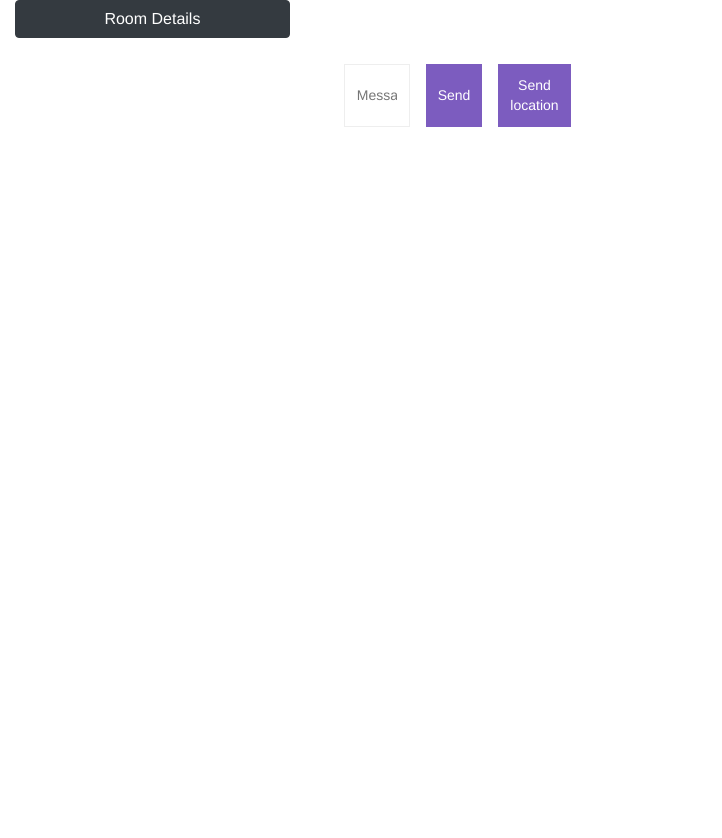
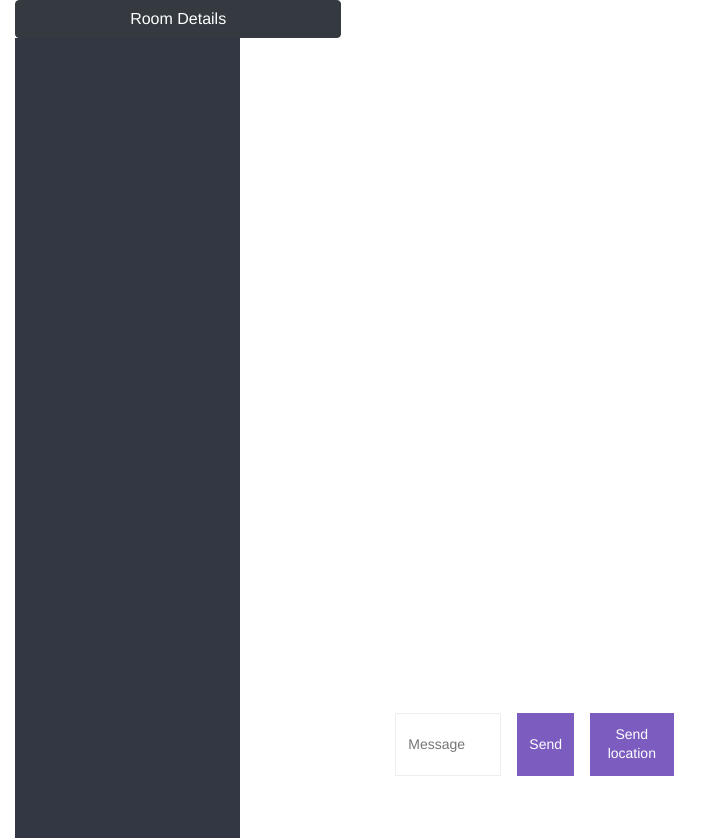
Before and after one commit to visheshshukla/Chat-Room, a website: page public/chat.html in a window 1280 px wide. Shown: the whole page, without its empty margins (0-722 px from the left). Before the commit the page ends 800 px from the top, so only its background shows below. Drawn offline with nearby package versions, Linux system fonts and the light colour scheme; no server answers.

Commit message:
sidebar collapse 2

```diff
--- a/public/chat.html
+++ b/public/chat.html
@@ -8,7 +8,7 @@
     <meta charset="utf-8">
     <meta name="viewport" content="width=device-width, initial-scale=1, shrink-to-fit=no">
     <link rel="stylesheet" href="https://cdn.jsdelivr.net/npm/bootstrap@4.5.3/dist/css/bootstrap.min.css" integrity="sha384-TX8t27EcRE3e/ihU7zmQxVncDAy5uIKz4rEkgIXeMed4M0jlfIDPvg6uqKI2xXr2" crossorigin="anonymous">
-    <link rel="stylesheet" href="/css/styles.css">
+    <link rel="stylesheet" href="/css/styles.min.css">
 </head>
 
 <body>
@@ -70,6 +70,18 @@
         </ol>
     </script>
 
+    <script>
+        function myFunction(x) {
+        if (x.matches) { // If media query matches
+        sidebar.classList.add('show');
+        }
+        }
+
+        var x = window.matchMedia("(min-width: 768px)")
+        myFunction(x) // Call listener function at run time
+        x.addListener(myFunction) // Attach listener function on state changes
+    </script>
+
     <script src="https://cdnjs.cloudflare.com/ajax/libs/mustache.js/3.0.1/mustache.min.js"></script>
     <script src="https://cdnjs.cloudflare.com/ajax/libs/moment.js/2.22.2/moment.min.js"></script>
     <script src="https://cdnjs.cloudflare.com/ajax/libs/qs/6.6.0/qs.min.js"></script>
```
